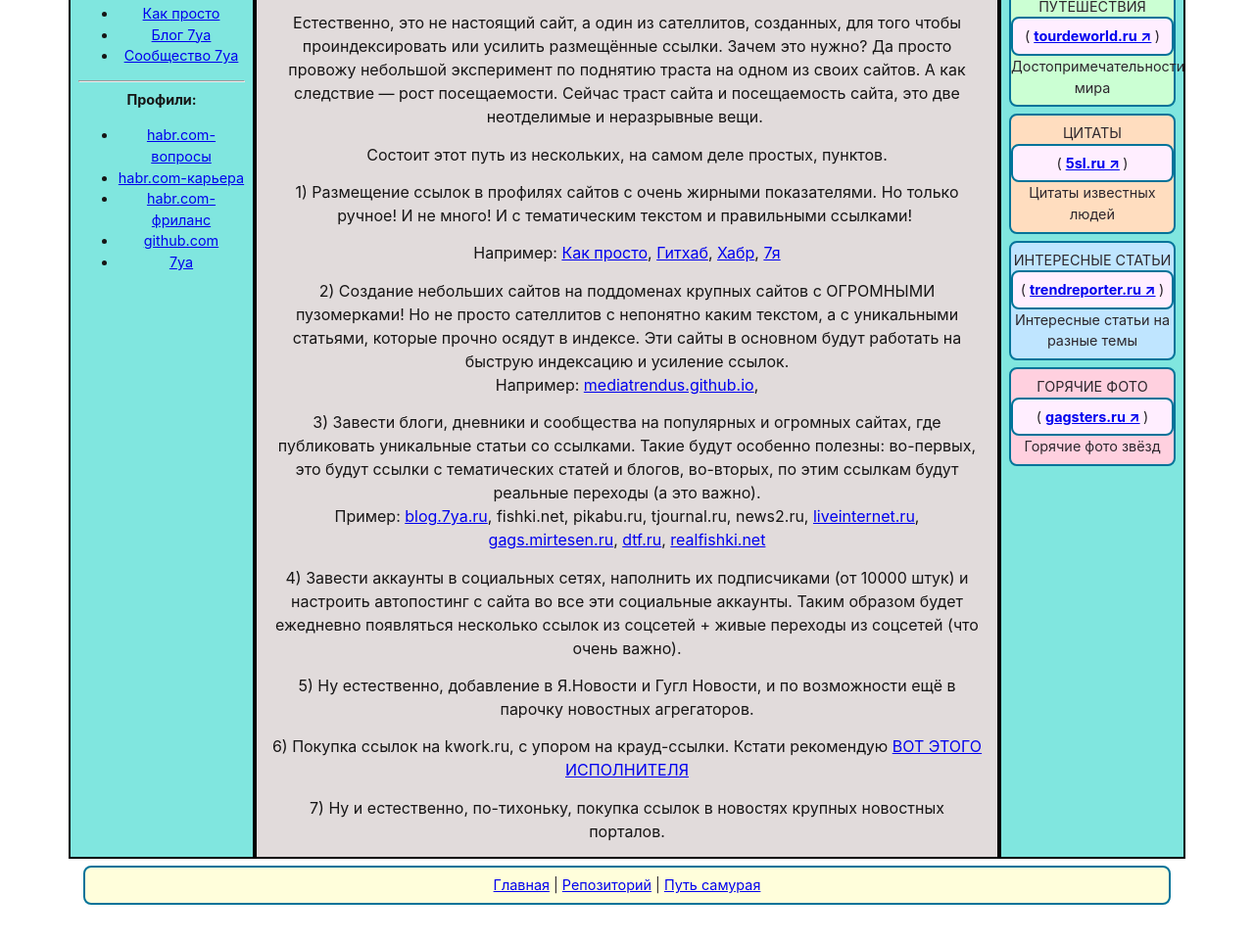
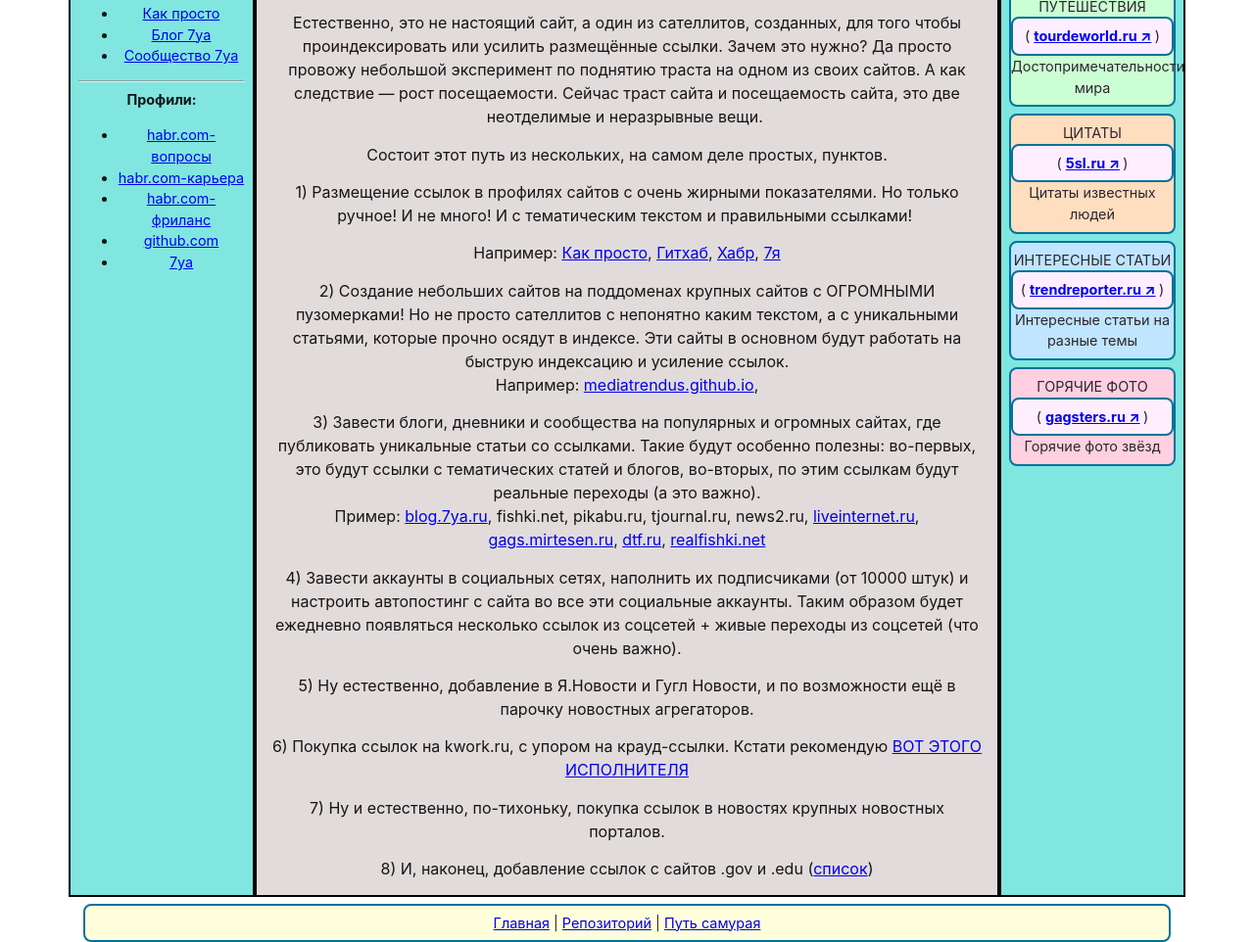
Before and after one commit to mediatrendus/mediatrendus.github.io, a plain HTML site: page sum.html in a window 1280 px wide. Shown: the part 414-1376 px from the top of the page at 98% size. Before the commit the page ends 1338 px from the top, so only its background shows below. Drawn offline with Linux system fonts and the light colour scheme.

Commit message:
Update sum.html

```diff
--- a/sum.html
+++ b/sum.html
@@ -243,6 +243,7 @@ float: right;
 
 <p><span style="font-size:16px">7) Ну и естественно, по-тихоньку, покупка ссылок в новостях крупных новостных порталов.</span></p>
 
+<p><span style="font-size:16px">8) И, наконец, добавление ссылок с сайтов .gov и .edu (<a href="https://cooboo.ru/interesnye-novosti/" target="_blank">список</a>)</span></p>
 
 </div>
 
```
